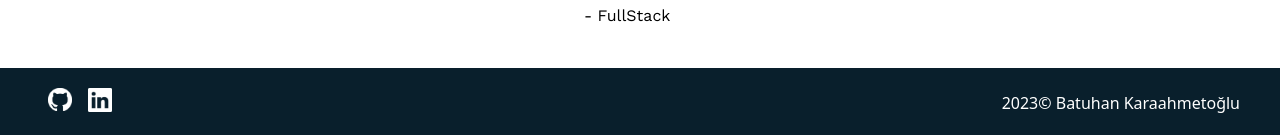
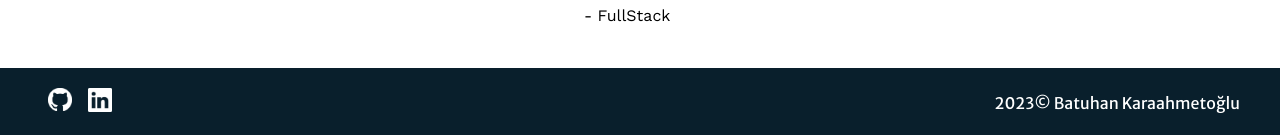
Before and after one commit to Batuhan445/blog-app, a Next.js app: page / in a window 1280 px wide. Shown: the part 1076-1211 px from the top of the page. Built offline with nearby package versions, Linux system fonts and the light colour scheme.

Commit message:
added font

```diff
--- a/src/components/Footer.tsx
+++ b/src/components/Footer.tsx
@@ -1,11 +1,14 @@
 import React from 'react'
 import Image from 'next/image'
 import Link from 'next/link'
+import { Merriweather_Sans } from 'next/font/google';
+
+const merriweatherSans = Merriweather_Sans({ subsets: ["latin"] });
 
 export const Footer = () => {
   return (
     <div>
-      <div className="mt-auto grid md:flex md:justify-between items-center w-full md:px-10 bg-[#091f2c] text-center py-3">
+      <div className={`mt-auto grid md:flex md:justify-between items-center w-full md:px-10 bg-[#091f2c] text-center py-3 ${merriweatherSans.className}`}>
 
         <div className='m-auto md:m-0 flex'>
 
```
